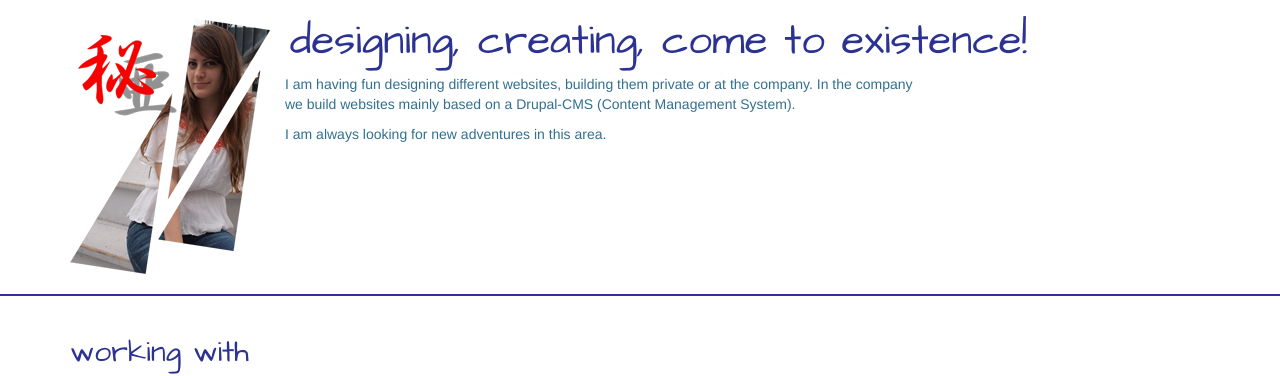
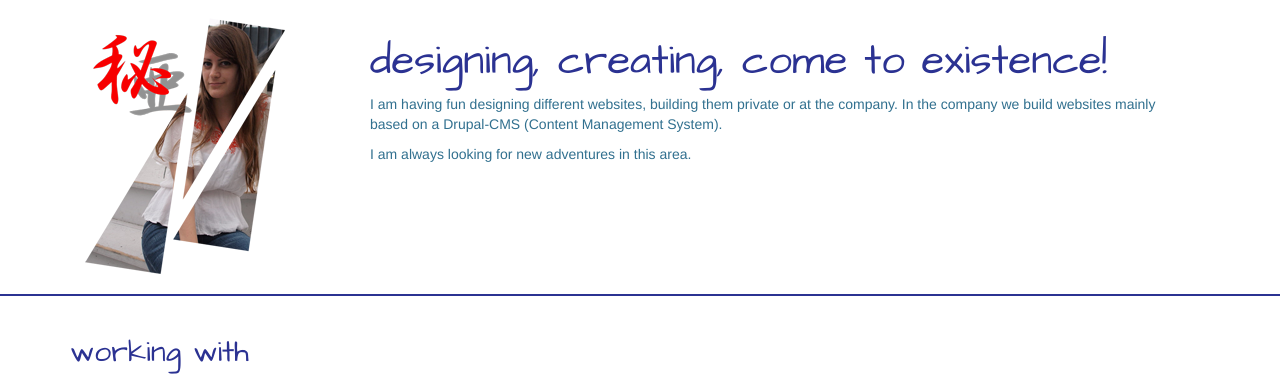
Before and after one commit to piapassecker/piapassecker.github.io, a plain HTML site: page index.html in a window 1280 px wide. Shown: the part 74-450 px from the top of the page. Drawn offline with nearby package versions, Linux system fonts and the light colour scheme.

Commit message:
style changes

```diff
--- a/css/style.css
+++ b/css/style.css
@@ -19,7 +19,6 @@ nav {
 
 h1 {
 		color: #2b3292;
-		margin-left: 220px;
 		font-family: 'Architects Daughter', cursive;
 		font-size: 3em;
 }
--- a/index.html
+++ b/index.html
@@ -60,10 +60,14 @@
       || NAV - ENDE || CONTENT - START ||
 =============================================================================-->
 
-<img src="img/pia1.png" alt="you got me sitting here ;P" title="you got me sitting here ;P" class="img-responsive">
-<h1>designing, creating, come to existence!</h1>
-<p class="col-md-7 text-info">I am having fun designing different websites, building them private or at the company. In the company we build websites mainly based on a Drupal-CMS (Content Management System).</p>
-<p class="col-md-7 text-info">I am always looking for new adventures in this area.</p>
+<div class="col-sm-3">
+  <img src="img/pia1.png" alt="you got me sitting here ;P" title="you got me sitting here ;P" class="img-responsive">
+</div>
+<div class="col-sm-9">
+  <h1>designing, creating, come to existence!</h1>
+  <p class="text-info">I am having fun designing different websites, building them private or at the company. In the company we build websites mainly based on a Drupal-CMS (Content Management System).</p>
+  <p class="text-info">I am always looking for new adventures in this area.</p>
+</div>
 <div class="clear"></div>
 </div> <!-- /container -->
 <hr>
```
